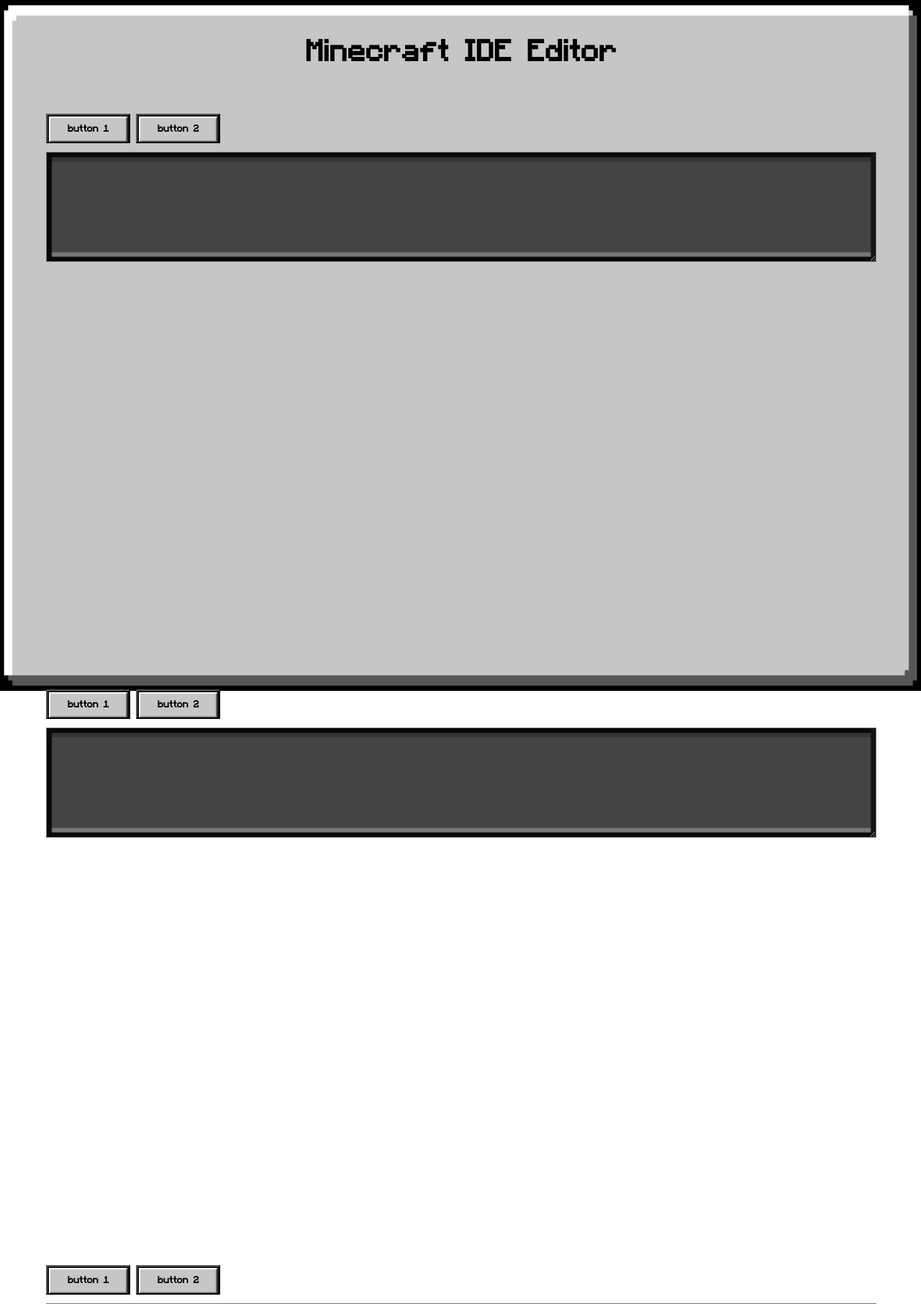
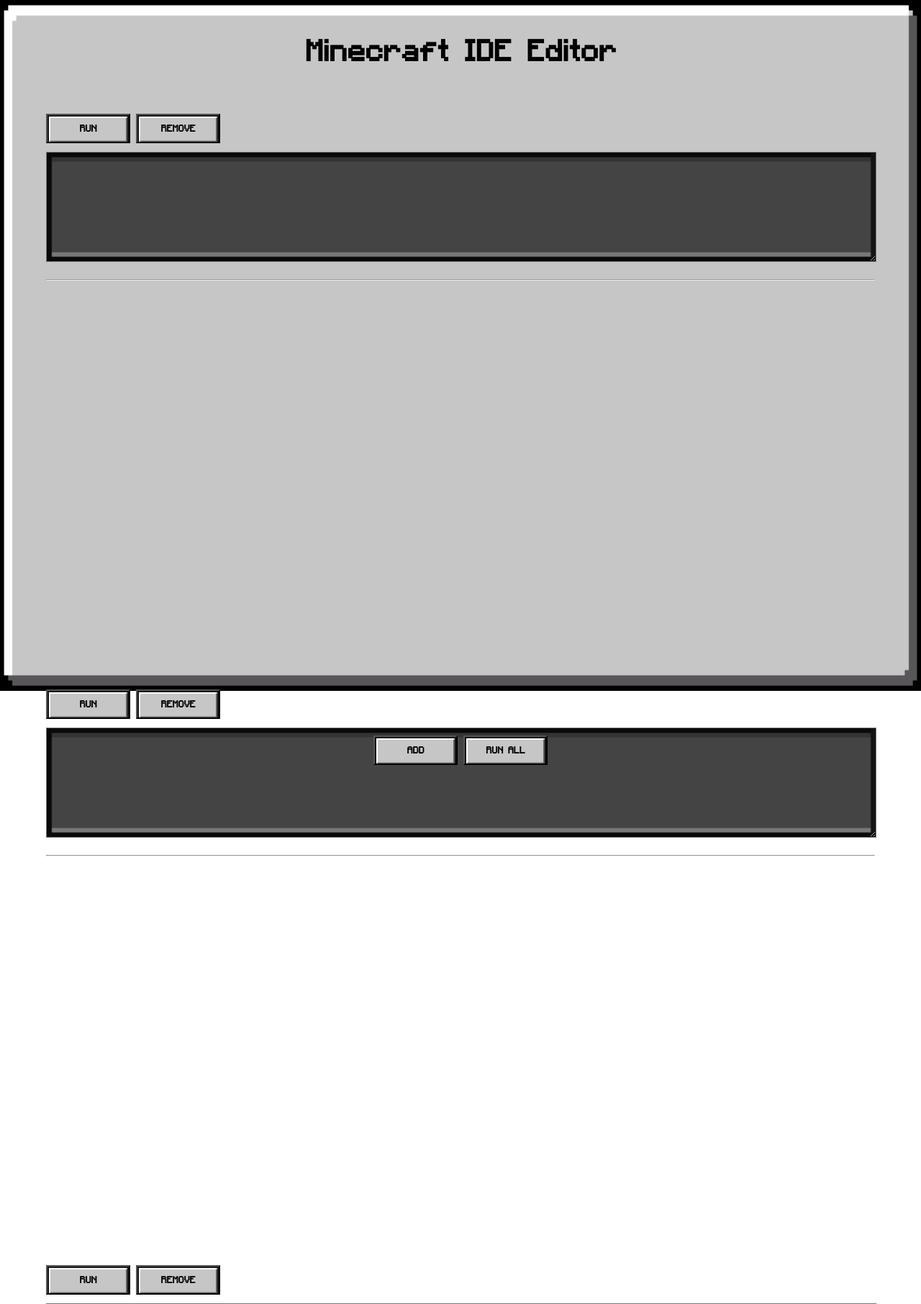
Before and after one commit to daihuyang/minecraft_capstone_project, a Flask app: page /hello in a window 1280 px wide. Shown: the top 1812 px of the page at 72% size. Run offline with Flask 2, Linux system fonts and the light colour scheme.

Commit message:
index and CSS updated

```diff
--- a/flask_server/flaskr/templates/index.html
+++ b/flask_server/flaskr/templates/index.html
@@ -9,22 +9,41 @@
     <h1>Minecraft IDE Editor</h1>
     <div class="text-section">
         <div class="text-group">
-            <button type="button" class="button1">button 1</button>
-            <button type="button" class="button2">button 2</button>
-            <textarea name="text-input-1" class="text-area" rows="4"></textarea>
+            <div class="button-group">
+                <button type="button" class="button1">RUN</button>
+                <button type="button" class="button2">REMOVE</button>
+            </div>
+            <textarea name="text-input-1" class="text-area" rows="6"></textarea>
+            <hr>
         </div>
         <div class="text-group">
-            <button type="button" class="button1">button 1</button>
-            <button type="button" class="button2">button 2</button>
-            <textarea name="text-input-2" class="text-area" rows="4"></textarea>
+            <div class="button-group">
+                <button type="button" class="button1">RUN</button>
+                <button type="button" class="button2">REMOVE</button>
+            </div>
+            <textarea name="text-input-2" class="text-area" rows="6"></textarea>
+            <hr>
         </div>
         <div class="text-group">
-            <button type="button" class="button1">button 1</button>
-            <button type="button" class="button2">button 2</button>
-            <textarea name="text-input-3" class="text-area" rows="4"></textarea>
+            <div class="button-group">
+                <button type="button" class="button1">RUN</button>
+                <button type="button" class="button2">REMOVE</button>
+            </div>
+            <textarea name="text-input-3" class="text-area" rows="6"></textarea>
+            <hr>
         </div>
-        <button type="RunButton" class="button3">run</button>>
-
+        <div class="text-group">
+            <div class="button-group">
+                <button type="button" class="button1">RUN</button>
+                <button type="button" class="button2">REMOVE</button>
+            </div>
+            <textarea name="text-input-4" class="text-area" rows="6"></textarea>
+            <hr>
+        </div>
+    </div>
+    <div class="bottom-buttons">
+        <button type="button" id="add-button">ADD</button>
+        <button type="button" id="run-all-button">RUN ALL</button>
     </div>
 
 </body>
```
Also changed, not shown: flask_server/flaskr/templates/style.css (+63 -26 lines).
